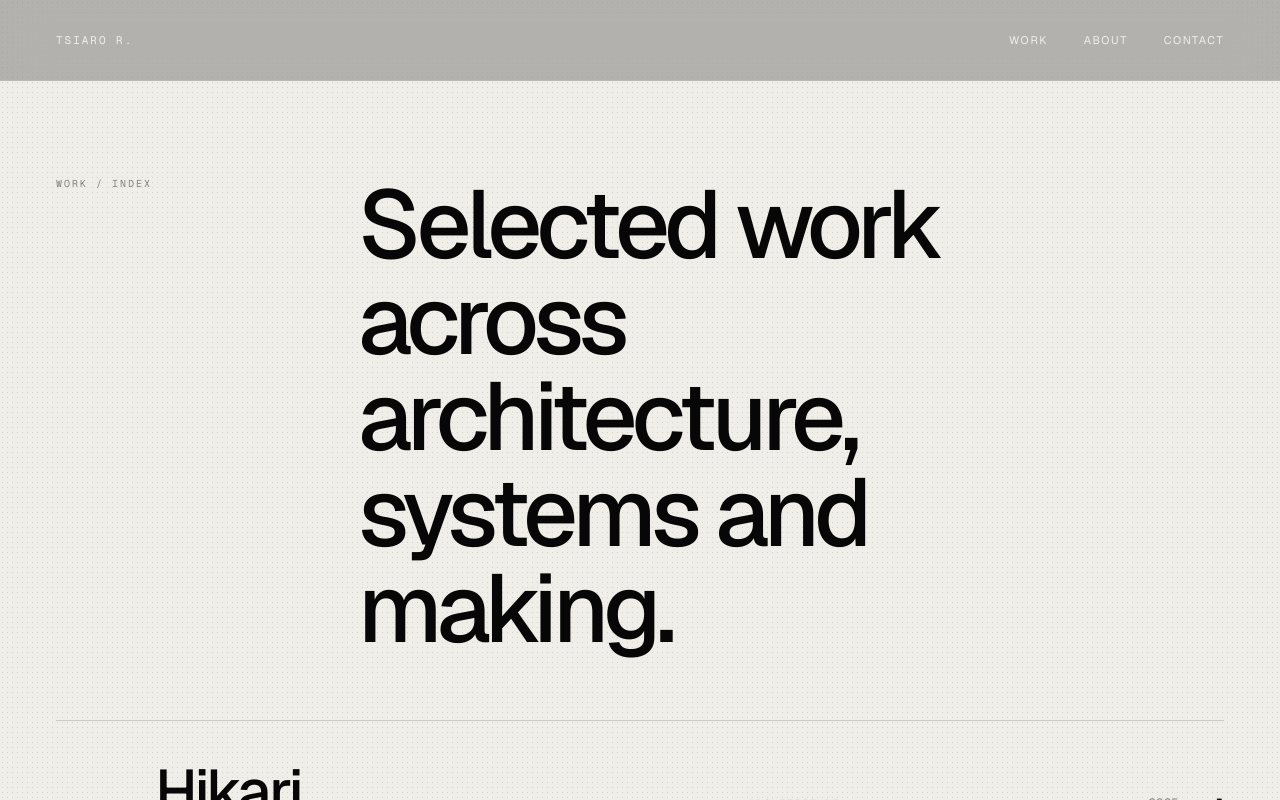
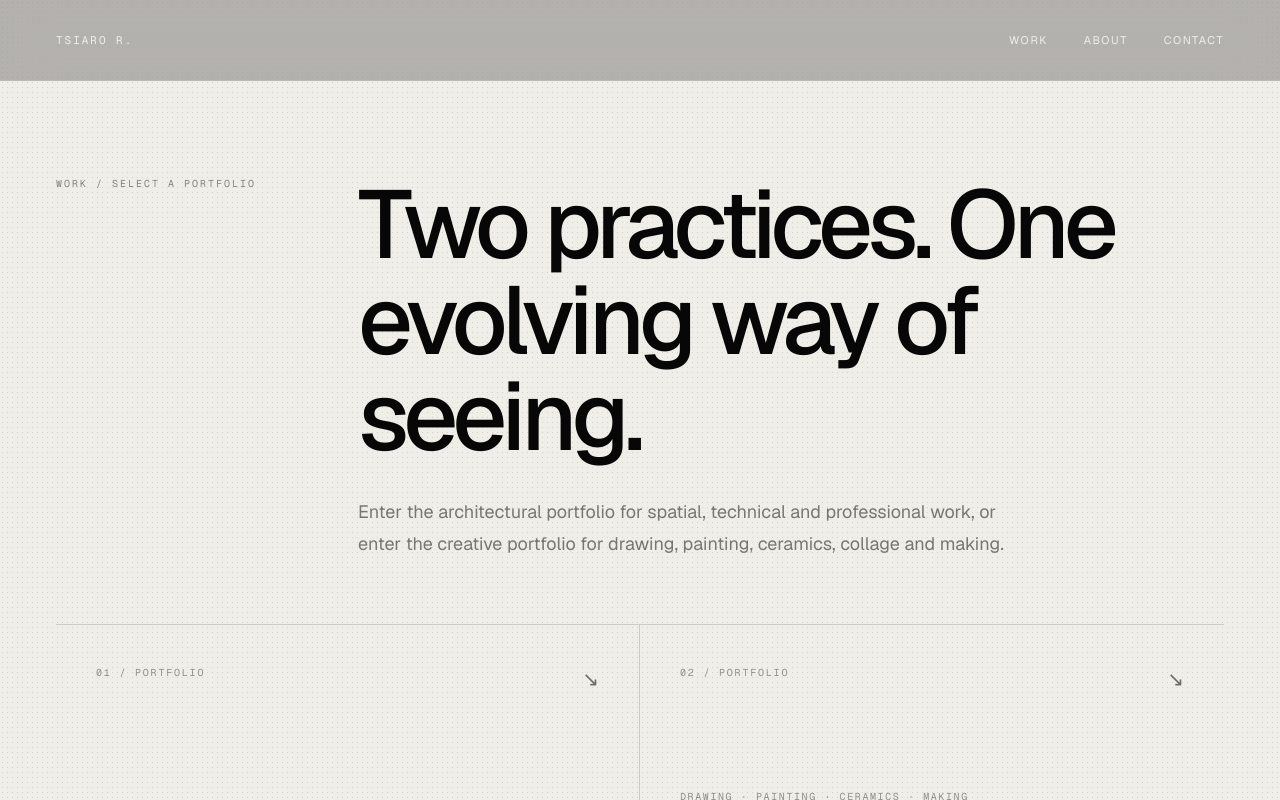
Before and after one commit to Mercy1o/tsiaro-portfolio, a Next.js app: page /work in a window 1280 px wide. Shown: the top 800 px of the page. Built offline with nearby package versions, Linux system fonts and the light colour scheme.

Commit message:
feat: add architecture and creative portfolio chooser

```diff
--- a/app/work/page.tsx
+++ b/app/work/page.tsx
@@ -1,7 +1,11 @@
 import type { Metadata } from "next";
-import WorkGrid from "@/components/WorkGrid";
+import PortfolioSelector from "@/components/PortfolioSelector";
 
-export const metadata: Metadata = { title: "Work" };
+export const metadata: Metadata = {
+  title: "Work",
+  description:
+    "Explore Tsiaro Rakototiana's architectural portfolio and creative art portfolio as two distinct bodies of work.",
+};
 
 export default function WorkPage() {
   return (
@@ -9,13 +13,23 @@ export default function WorkPage() {
       <div className="mx-auto max-w-[1600px]">
         <div className="grid gap-10 border-b border-black/15 pb-16 md:grid-cols-12">
           <div className="md:col-span-3">
-            <p className="font-mono text-[10px] uppercase tracking-[.2em] text-black/45">WORK / INDEX</p>
+            <p className="font-mono text-[10px] uppercase tracking-[.2em] text-black/45">
+              WORK / SELECT A PORTFOLIO
+            </p>
           </div>
+
           <div className="md:col-span-8">
-            <h1 className="max-w-5xl text-5xl font-medium tracking-[-.055em] md:text-7xl lg:text-8xl">Selected work across architecture, systems and making.</h1>
+            <h1 className="max-w-5xl text-5xl font-medium tracking-[-.055em] md:text-7xl lg:text-8xl">
+              Two practices. One evolving way of seeing.
+            </h1>
+
+            <p className="mt-8 max-w-2xl text-base leading-7 text-black/50 md:text-lg md:leading-8">
+              Enter the architectural portfolio for spatial, technical and professional work, or enter the creative portfolio for drawing, painting, ceramics, collage and making.
+            </p>
           </div>
         </div>
-        <WorkGrid />
+
+        <PortfolioSelector />
       </div>
     </main>
   );
```
